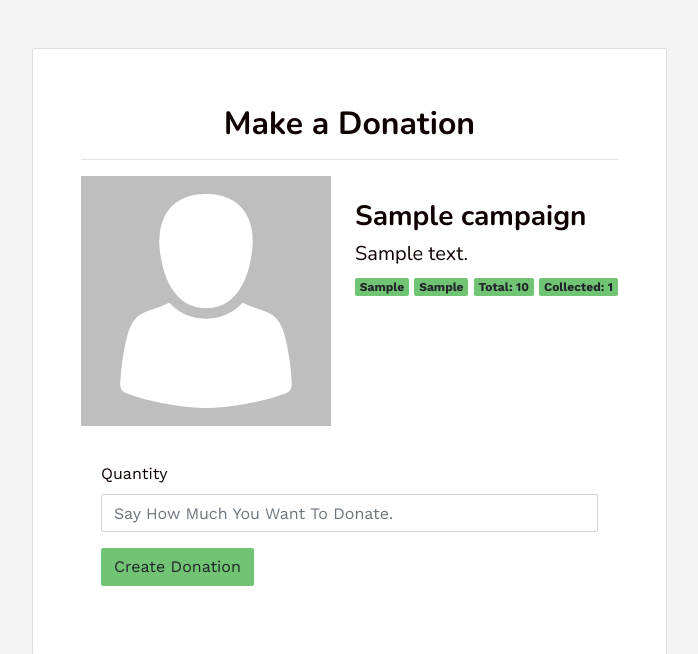
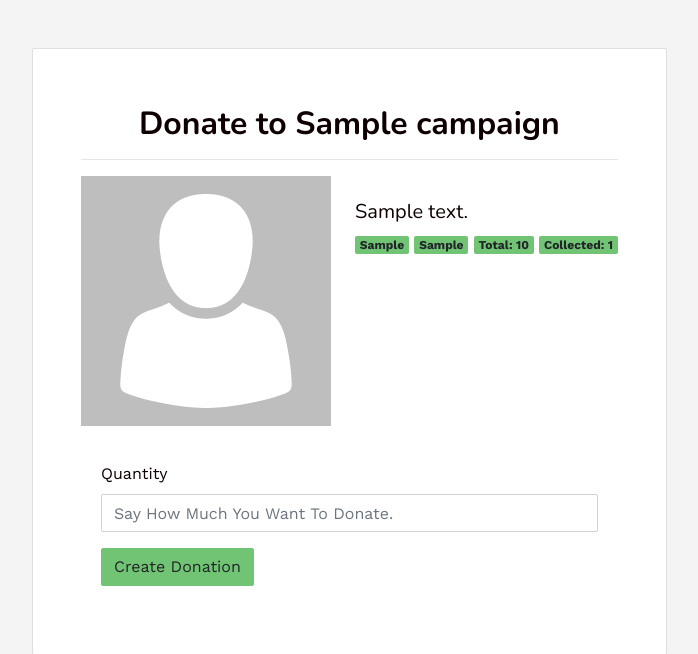
Before and after one commit to RaquelLima7/SOS_Donations, a Rails app: page /campaigns/1/donations/new in a window 1280 px wide. Shown: the part 85-739 px from the top of the page, without its empty margins (101-799 px from the left). Run offline with Rails 7, Linux system fonts and the light colour scheme; a user stored in the database is signed in; tables that the repository leaves empty hold one stand-in row (values such as "Sample post"); style sheets or scripts are compiled from the project's sources; parts of the project's set-up code (start-up, migrations or seed data) failed here and were passed over; some libraries are stand-ins or nearby versions.

Commit message:
change title

```diff
--- a/app/views/donations/new.html.erb
+++ b/app/views/donations/new.html.erb
@@ -2,7 +2,7 @@
   <div class="row m-5">
     <div class="card-trip card pt-2 order-card">
       <div class="p-5">
-        <h2 class="text-center"><b>Make a Donation</b></h2>
+        <h2 class="text-center"><b>Donate to <%= @campaign.name %></b></h2>
         <hr>
         <div class="d-flex white mb-3">
           <% if @campaign.photos.present? %>
@@ -13,7 +13,6 @@
             <%= image_tag('neutral-avatar.png') %>
           <% end %>
           <div class="ml-4 mt-4">
-            <h3><b><%= "#{@campaign.name}"%></b></h3>
             <h5><%= @campaign.description %></h5>
             <span class="badge btn-primary"><%= @campaign.category %></span>
             <span class="badge btn-primary"><%= @campaign.type_donation %></span>
```
